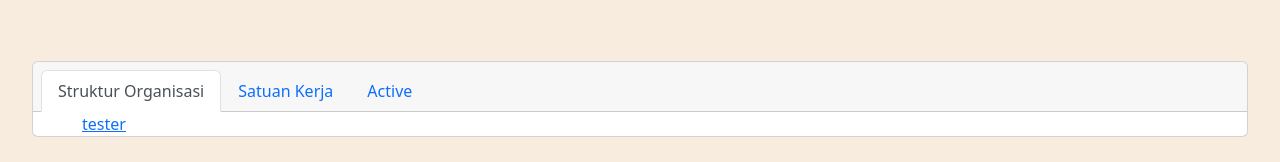
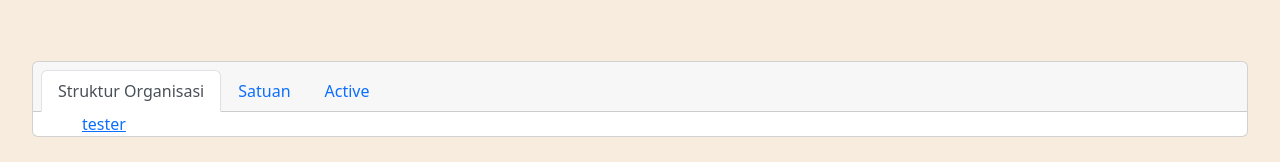
Before and after one commit to Magle75/InfoPasarRebo.github.io, a plain HTML site: page struktur.html in a window 1280 px wide. Shown: the part 163-325 px from the top of the page. Drawn offline with nearby package versions, Linux system fonts and the light colour scheme.

Commit message:
Update struktur.html

```diff
--- a/struktur.html
+++ b/struktur.html
@@ -93,7 +93,7 @@
                   <a class="nav-link active" aria-current="true" href="#">Struktur Organisasi</a>
                 </li>
                 <li class="nav-item">
-                  <a class="nav-link" href="#">Satuan Kerja</a>
+                  <a class="nav-link" href="#">Satuan </a>
                 </li>
                 <li class="nav-item">
                   <a class="nav-link" href="#">Active</a>
```
